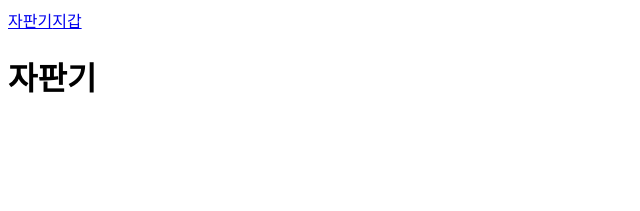
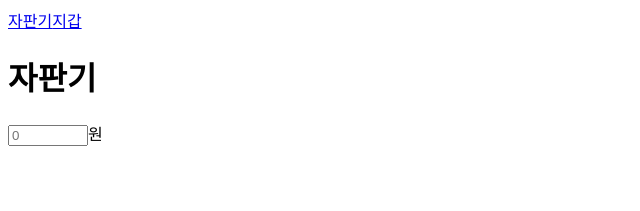
Before and after one commit to codesquad-members-2022/fe-vm, a React (Create React App) app: page /vm in a window 1280 px wide. Shown: the top 211 px of the page, without its empty margins (0-640 px from the left). Built offline with nearby package versions, Linux system fonts and the light colour scheme.

Commit message:
feat: 금액 입력하면 기록판에 기록됨

```diff
--- a/package.json
+++ b/package.json
@@ -10,6 +10,7 @@
     "react-dom": "^18.1.0",
     "react-router-dom": "^6.3.0",
     "react-scripts": "5.0.1",
+    "uuidv4": "^6.2.13",
     "web-vitals": "^2.1.4"
   },
   "scripts": {
--- /dev/null
+++ b/src/components/MoneySlot.jsx
@@ -0,0 +1,24 @@
+function MoneySlot({ addRecord }) {
+    const putMoney = (event) => {
+        if (event.key === "Enter") {
+            event.preventDefault();
+            addRecord(`${event.target.value}원이 투입됨`);
+            event.target.value = "";
+        }
+    };
+
+    return (
+        <form>
+            <input
+                type="number"
+                min="10"
+                max="10000"
+                onKeyDown={putMoney}
+                placeholder="0"
+            ></input>
+            <span>원</span>
+        </form>
+    );
+}
+
+export default MoneySlot;
--- /dev/null
+++ b/src/components/RecordBoard.jsx
@@ -0,0 +1,7 @@
+import { v4 as uuid } from "uuid";
+
+function RecordBoard({ record }) {
+    return record.map((r) => <p key={uuid()}>{r}</p>);
+}
+
+export default RecordBoard;
--- a/src/routes/VendingMachine.jsx
+++ b/src/routes/VendingMachine.jsx
@@ -1,5 +1,21 @@
+import { useState } from "react";
+import MoneySlot from "../components/MoneySlot";
+import RecordBoard from "../components/RecordBoard";
+
 function VendingMachine() {
-    return <h1>자판기</h1>;
+    const [record, setRecord] = useState([]);
+
+    const addRecord = (newRecord) => {
+        setRecord([...record, newRecord]);
+    };
+
+    return (
+        <>
+            <h1>자판기</h1>
+            <MoneySlot addRecord={addRecord} />
+            <RecordBoard record={record} />
+        </>
+    );
 }
 
 export default VendingMachine;
```
Also changed, not shown: src/data/wallet.js (added, +9 -0 lines), 1 other file (tests, documents, lock files or other folders).
